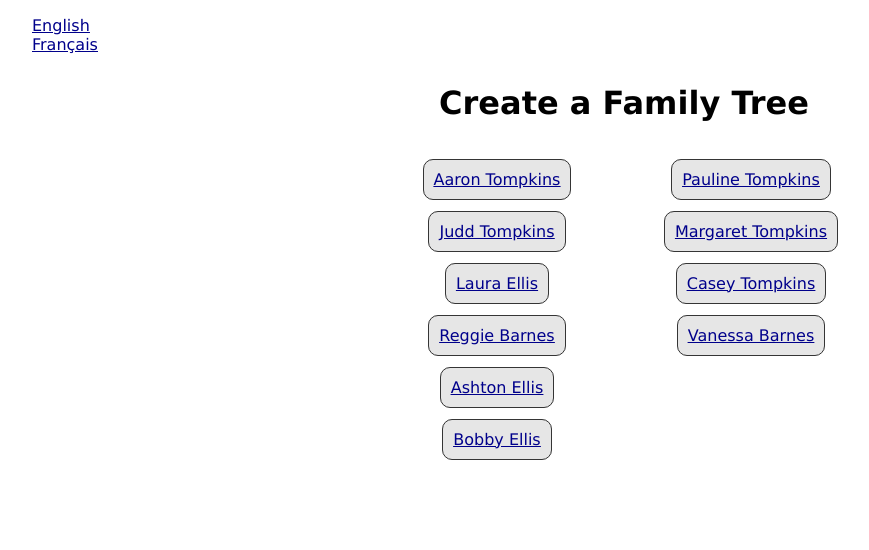
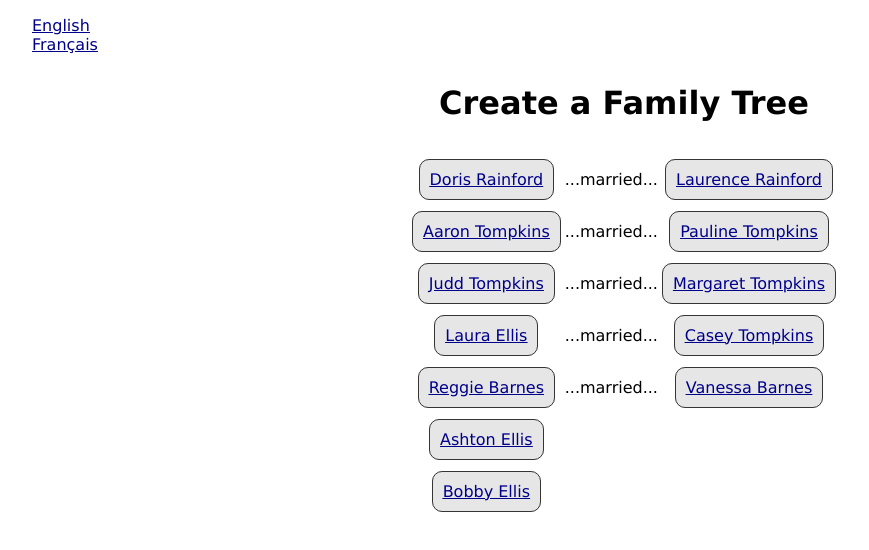
Before and after one commit to MirandaBrawnerSavannah/family-tree-app, a Next.js app: page /locale/en in a window 1280 px wide. Shown: the top 550 px of the page, without its empty margins (16-885 px from the left). Built offline with nearby package versions, Linux system fonts and the light colour scheme.

Commit message:
feat(marriage-line): added lines on the tree to indicate marriages

```diff
--- a/components/Tree.jsx
+++ b/components/Tree.jsx
@@ -1,4 +1,3 @@
-import { Fragment } from 'react';
 import { useRouter } from 'next/router'
 import Link from 'next/link';
 import data from '../pages/API/data.json';
@@ -6,14 +5,26 @@ import treeStyles from './Tree.module.css';
 import sortPeople from '../utils/sortPeople';
 import arrangeTree from '../utils/arrangeTree';
 import getGridSize from '../utils/getGridSize';
+import areMarried from '../utils/areMarried';
+import Localizer from '../utils/Localizer';
 
 const Tree = () => {
   const router = useRouter();
   const { locale } = router.query;
+  const intl = new Localizer(locale);
   const sortedList = sortPeople({ list: data, sortBy: 'age' });
   const dataGrid = arrangeTree(sortedList);
   const { minRow, maxRow, minCol, maxCol } = getGridSize(dataGrid);
 
+  const lookupInGrid = ({ row, col }) => {
+    const matchingPeople = dataGrid.filter((personInGrid) => (
+      personInGrid.row == row && personInGrid.col == col
+    ));
+    if (matchingPeople.length > 0) {
+      return matchingPeople[0];
+    }
+    return undefined;
+  }
   const renderPerson = (personInGrid) => {
     const { person } = personInGrid;
     return (
@@ -26,17 +37,26 @@ const Tree = () => {
       </span>
     );
   };
-  const renderPersonOrEmptyBox = ({ row, col }) => {
-    const matchingPeople = dataGrid.filter((personInGrid) => (
-      personInGrid.row == row && personInGrid.col == col
-    ));
-    if (matchingPeople.length > 0) {
+  const renderBox = ({ row, col }) => {
+    const person = lookupInGrid({ row, col });
+    if (person !== undefined) {
       return (
         <span key={[row, col]}>
-          {renderPerson(matchingPeople[0])}
+          {renderPerson(person)}
         </span>
       );
     } else {
+      const leftNeighbor = lookupInGrid({ row, col: col - 1 });
+      const rightNeighbor = lookupInGrid({ row, col: col + 1 });
+      if (leftNeighbor && rightNeighbor) {
+        if (areMarried(leftNeighbor.person, rightNeighbor.person)) {
+          return (
+            <span className={treeStyles.marriageBox}>
+              {intl.formatMessage({ id: 'marriageLine' })}
+            </span>
+          );
+        }
+      }
       return <span key={[row, col]}></span>;
     }
   };
@@ -46,7 +66,7 @@ const Tree = () => {
     while (colIndex <= maxCol) {
       boxesInRow.push(
         <td key={[rowIndex, colIndex]} className={treeStyles.tableBox}>
-          {renderPersonOrEmptyBox({
+          {renderBox({
             row: rowIndex,
             col: colIndex,
           })}
--- a/components/Tree.module.css
+++ b/components/Tree.module.css
@@ -3,6 +3,7 @@
   margin-right: auto;
   margin-top: 30px;
   margin-bottom: 30px;
+  font-family: Verdana, Geneva, Tahoma, sans-serif;
 }
 .tableRow {
   height: 50px;
@@ -10,7 +11,6 @@
   text-align: center;
 }
 .tableBox {
-  min-width: 250px;
   margin: auto;
   text-align: center;
 }
--- a/locales/en.json
+++ b/locales/en.json
@@ -11,5 +11,6 @@
   "parents": "Parents:",
   "notFound": "Error: Not Found",
   "children": "Children:",
+  "marriageLine": "...married...",
   "marriedTo": "Married to:"
 }
--- a/locales/fr.json
+++ b/locales/fr.json
@@ -11,5 +11,6 @@
   "parents": "Parents :",
   "notFound": "Erreur : Pas trouvé",
   "children": "Enfants :",
+  "marriageLine": "...marié(e)s...",
   "marriedTo": "Marié(e) avec :"
 }
--- a/pages/API/data.json
+++ b/pages/API/data.json
@@ -108,6 +108,7 @@
       "month": 6,
       "day": 15
     },
+    "parents": [10, 11],
     "children": [4],
     "marriedTo": [
       {
@@ -154,5 +155,35 @@
       "day": 22
     },
     "parents": [0, 1]
+  },
+  {
+    "id": 10,
+    "fullName": "Doris Rainford",
+    "born": {
+      "year": 1897,
+      "month": 6,
+      "day": 3
+    },
+    "children": [6],
+    "marriedTo": [
+      {
+        "spouse": 11
+      }
+    ]
+  },
+  {
+    "id": 11,
+    "fullName": "Laurence Rainford",
+    "born": {
+      "year": 1897,
+      "month": 8,
+      "day": 12
+    },
+    "children": [6],
+    "marriedTo": [
+      {
+        "spouse": 10
+      }
+    ]
   }
 ]
--- /dev/null
+++ b/utils/areMarried.js
@@ -0,0 +1,11 @@
+const areMarried = (firstPerson, secondPerson) => {
+  const firstSpouses = firstPerson.marriedTo.map((marriage) => marriage.spouse);
+  let married = false;
+  firstSpouses.forEach((spouse) => {
+    if (spouse === secondPerson.id) {
+      married = true;
+    }
+  });
+  return married;
+}
+export default areMarried;
--- a/utils/arrangeTree.js
+++ b/utils/arrangeTree.js
@@ -1,3 +1,4 @@
+
 const arrangeTree = (people) => {
   if (people.length === 0) return [];
   const grid = [];
@@ -31,9 +32,9 @@ const arrangeTree = (people) => {
     });
     if (spouses.length > 0) {
       const firstSpouse = spouses[0];
-      let colOffset = 1;
+      let colOffset = 2;
       while (isOccupied(firstSpouse.row, firstSpouse.col + colOffset)) {
-        colOffset += 1;
+        colOffset += 2;
       };
       moveRelativeTo({
         remainingIndex, personOnGrid: firstSpouse, rowOffset: 0, colOffset,
```
